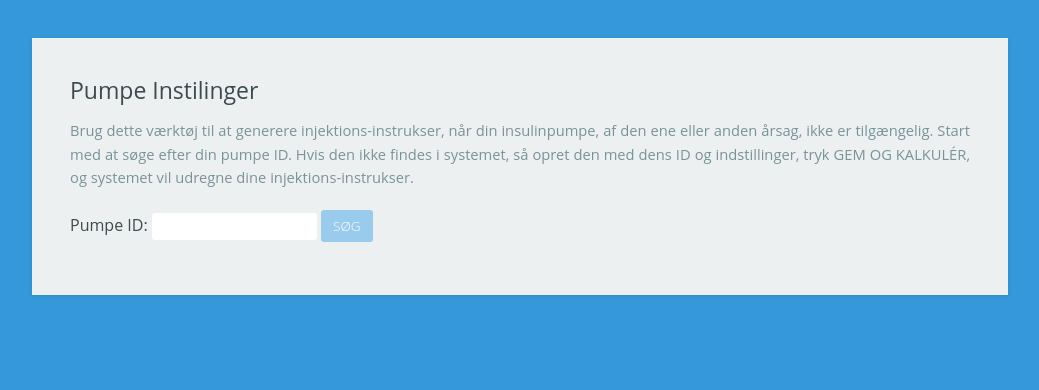
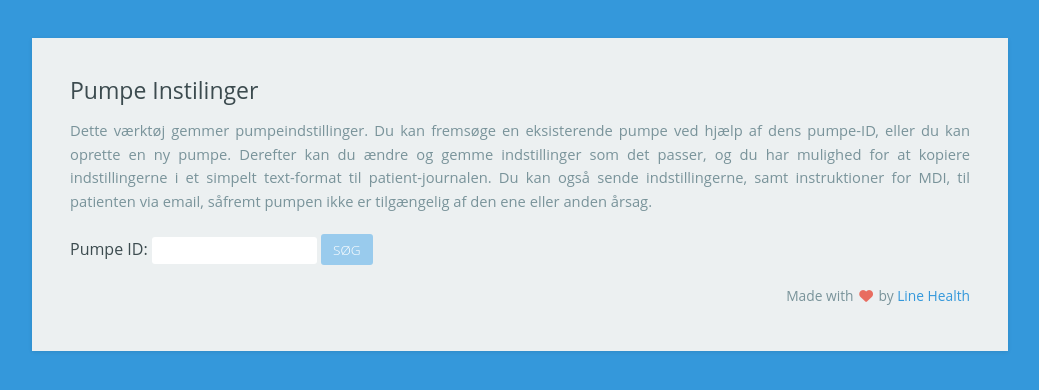
Before and after one commit to ianjorgensen/lostpump, a website: page index.html in a window 1280 px wide. Shown: the whole page, without its empty margins (120-1159 px from the left). Drawn offline with Linux system fonts and the light colour scheme.

Commit message:
change instruction text and add footer link

```diff
--- a/index.html
+++ b/index.html
@@ -19,7 +19,7 @@
   <div id='app'>
   <section class='intro'>
     <h1>Pumpe Instilinger</h1>
-    <p class="description">Brug dette værktøj til at generere injektions-instrukser, når din insulinpumpe, af den ene eller anden årsag, ikke er tilgængelig. Start med at søge efter din pumpe ID. Hvis den ikke findes i systemet, så opret den med dens ID og indstillinger, tryk GEM OG KALKULÉR, og systemet vil udregne dine injektions-instrukser.
+    <p class="description">Dette værktøj gemmer pumpeindstillinger. Du kan fremsøge en eksisterende pumpe ved hjælp af dens pumpe-ID, eller du kan oprette en ny pumpe. Derefter kan du ændre og gemme indstillinger som det passer, og du har mulighed for at kopiere indstillingerne i et simpelt text-format til patient-journalen. Du kan også sende indstillingerne, samt instruktioner for MDI, til patienten via email, såfremt pumpen ikke er tilgængelig af den ene eller anden årsag.</p>
   </section>
   <section class="airportNotice"><h2 class="printHeadline">Insulin Pump Certficate</h2>
    <p id='patientName'></p>
@@ -130,6 +130,9 @@
     <a href='#' class="button print" v-on:click='print'>Print <i class="fa fa-file-text-o" aria-hidden="true"></i></a>
     <a class='button email print' target='_black' :href="'mailto:?subject=Pump Settings&body=Your pump settings https://hidden-bastion-66980.herokuapp.com/?pumptravelid=' + pumpid">Email <i class="fa fa-file-text-o" aria-hidden="true"></i></a>
   </section>
+  <footer>
+    <p>Made with <i class="fa fa-heart" aria-hidden="true"></i> by <a href="http://www.linehq.com" target="_blank">Line Health</a></p>
+  </footer>
 
   </div>
 </body>
--- a/public/css/style.scss
+++ b/public/css/style.scss
@@ -373,6 +373,35 @@ td:last-child {
   }
 }
 
+footer {
+  text-align: right;
+
+  p {
+    font-size: 0.75em;
+    color: $secFont;
+  }
+
+  a {
+    color: $bg;
+
+    &:visited {
+      color: $bg;
+    }
+
+    &:hover {
+      color: $button;
+    }
+  }
+
+  i {
+    padding: 0px 2px;
+    color: rgba(231, 76, 60, 0.8);
+    &:hover {
+      color: rgba(231, 76, 60, 1.0);
+    }
+  }
+}
+
 @media print {
   input {
     padding: 0 !important;
```
Also changed, not shown: public/css/style.min.css.
